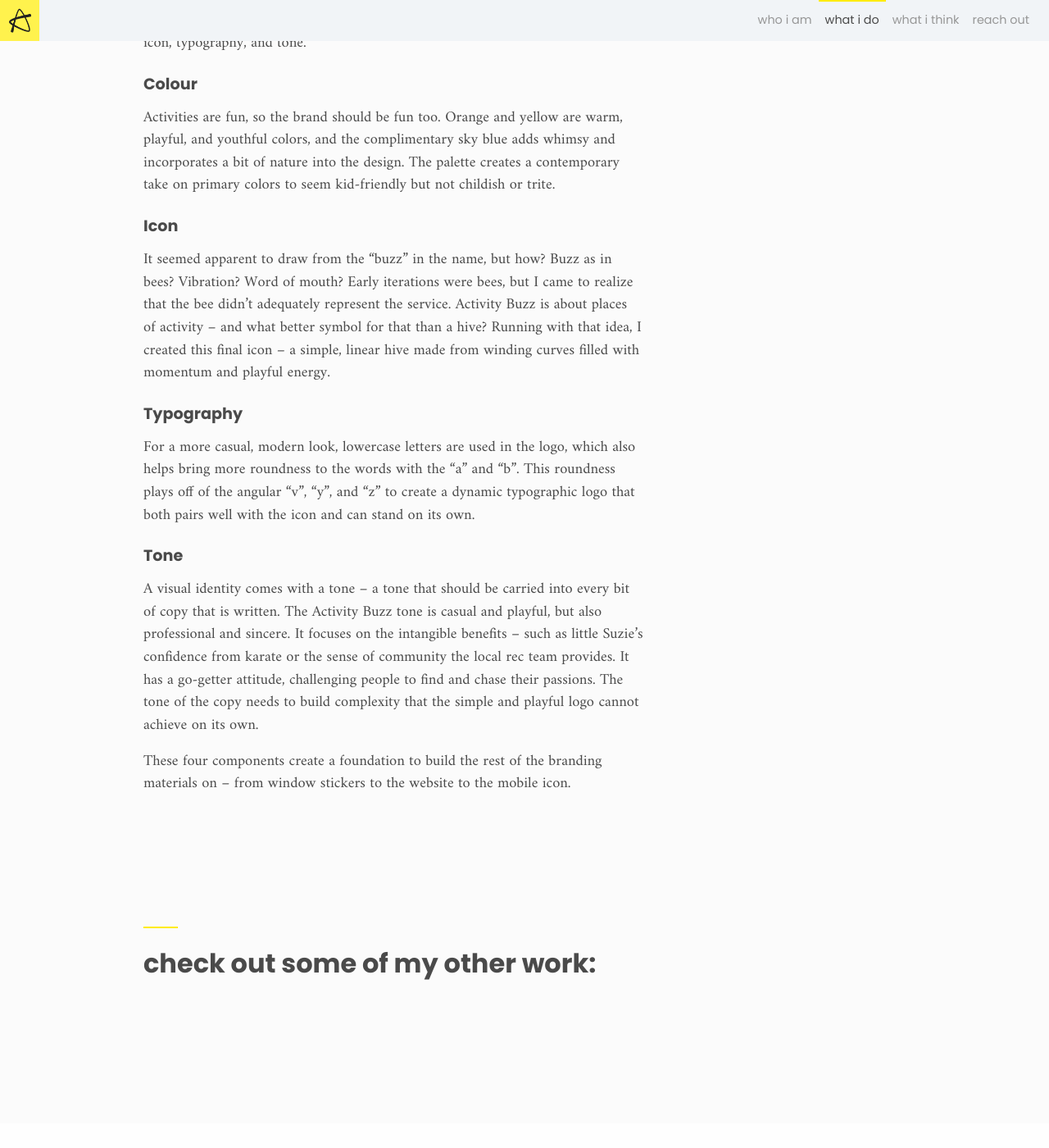
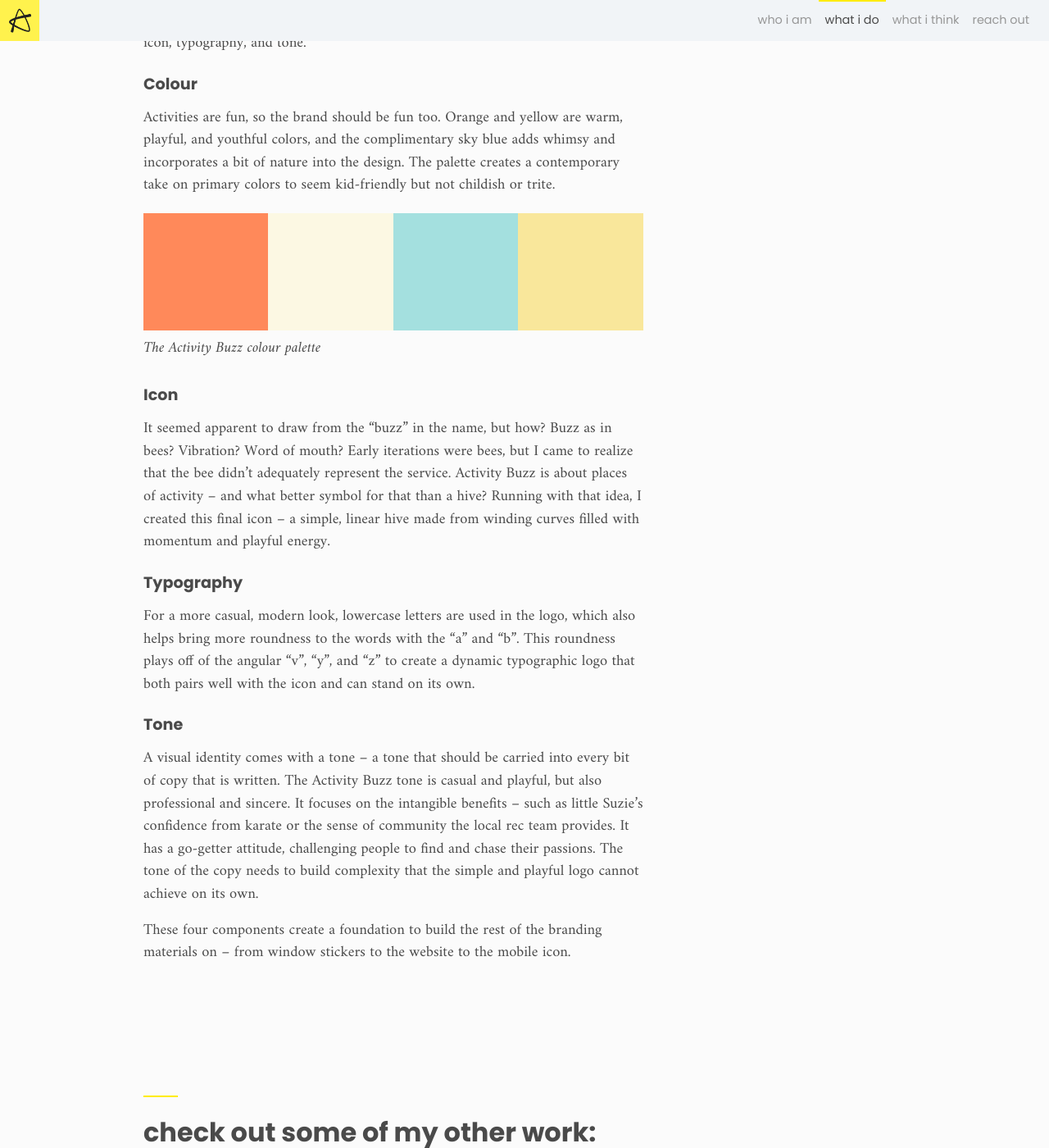
Before and after one commit to amandagracewall/portfolio, a Jekyll site: the page built from _works/activitybuzz.markdown, in a window 1280 px wide and 1400 px high, scrolled down 1041 px. Shown: the whole window at 82% size. Built offline with Jekyll 4.4.1, drawn with Linux system fonts in a browser that asks for light colours; nearby versions of some CDN libraries.

Commit message:
added color palette

```diff
--- a/_sass/_custom.scss
+++ b/_sass/_custom.scss
@@ -253,3 +253,32 @@
   outline: 2px solid #7AACFE !important; /* for non-webkit browsers */
   outline: 5px auto -webkit-focus-ring-color !important;
 }
+
+ul.palette {
+  display: flex;
+  width: 100%;
+  height: 142.5px;
+  list-style-type: none;
+  margin: 20px 0 0;
+  padding: 0;
+  li {
+    flex-basis: 25%;
+    transition: .5s;
+    .swatch {
+      height: 100%;
+      width: 100%;
+      text-align: center;
+      line-height: 122.5px;
+      display: none;
+      font-family: Poppins;
+      padding: 10px;
+    }
+    &:hover {
+      position: relative;
+      top: -10px;
+      .swatch {
+        display: block;
+      }
+    }
+  }
+}
--- a/_works/activitybuzz.markdown
+++ b/_works/activitybuzz.markdown
@@ -27,6 +27,14 @@
 ### Colour
 Activities are fun, so the brand should be fun too. Orange and yellow are warm, playful, and youthful colors, and the complimentary sky blue adds whimsy and incorporates a bit of nature into the design. The palette creates a contemporary take on primary colors to seem kid-friendly but not childish or trite.
 
+<ul class="palette">
+  <li style="background: #FF895A"><p class="swatch">#FF895A</p></li>
+  <li style="background: #FCF8E3"><p class="swatch">#FCF8E3</p></li>
+  <li style="background: #A4E0DF"><p class="swatch">#A4E0DF</p></li>
+  <li style="background: #F9E79B"><p class="swatch">#F9E79B</p></li>
+</ul>
+<p class="caption mt-2">The Activity Buzz colour palette</p>
+
 ### Icon
 It seemed apparent to draw from the "buzz" in the name, but how? Buzz as in bees? Vibration? Word of mouth? Early iterations were bees, but I came to realize that the bee didn't adequately represent the service. Activity Buzz is about places of activity – and what better symbol for that than a hive? Running with that idea, I created this final icon – a simple, linear hive made from winding curves filled with momentum and playful energy.
 
```
